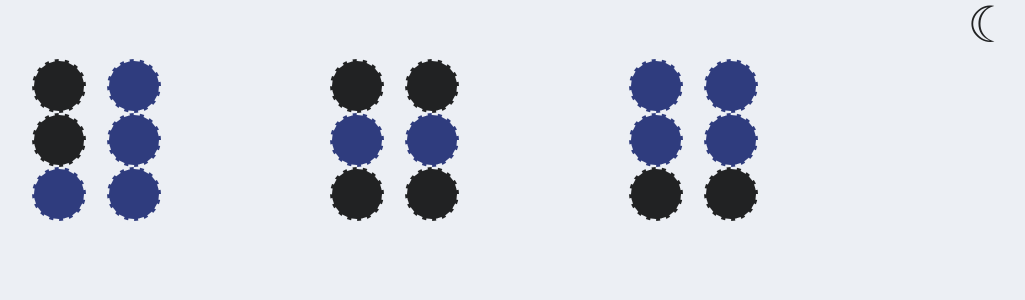
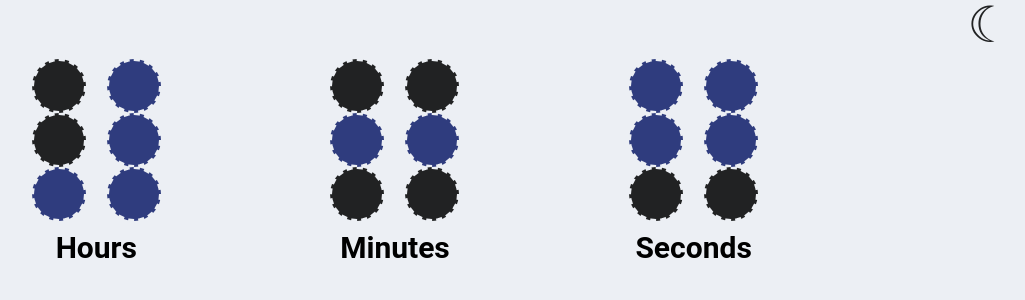
Before and after one commit to Marusiella/BinaryClock, a React (Vite) app: page / in a window 1280 px wide. Shown: the top 300 px of the page, without its empty margins (245-1270 px from the left). Built offline with nearby package versions, Linux system fonts and the light colour scheme.

Commit message:
add titles

```diff
--- a/src/App.jsx
+++ b/src/App.jsx
@@ -1,6 +1,7 @@
 import styled, { createGlobalStyle } from "styled-components";
 import { useEffect, useState } from "react";
 const Global = createGlobalStyle`
+@import url('https://fonts.googleapis.com/css2?family=Roboto:wght@300;400&display=swap');
   body {
     margin: 0;
     padding: 0;
@@ -59,6 +60,13 @@ const Node = styled.div`
   border-radius: 50%;
   border: 2px dashed ${(props) => (!props.isDark ? "#ECEFF4" : "#212223")};
 `;
+
+const Text = styled.div`
+  font-size: 30px;
+  font-family: "Roboto", sans-serif;
+  text-align: center;
+  font-weight: bold;`;
+
 function App() {
   const [isDark, setIsDark] = useState(false);
   const [hours, setHours] = useState([
@@ -129,21 +137,30 @@ function App() {
           </Sun>
         </Navbar>
         <ClockContainer isDark={isDark}>
+          <div>
           <Clocks isDark={isDark} number={1}>
             {hours.map((hour, index) => (
               <Node key={index} isDark={isDark} active={hour}></Node>
             ))}
           </Clocks>
+          <Text>Hours</Text>
+          </div>
+          <div>
           <Clocks isDark={isDark} number={2}>
             {minutes.map((minute, index) => (
               <Node key={index} isDark={isDark} active={minute}></Node>
             ))}
           </Clocks>
+          <Text>Minutes</Text>
+          </div>
+          <div>
           <Clocks isDark={isDark} number={3}>
             {seconds.map((second, index) => (
               <Node key={index} isDark={isDark} active={second}></Node>
             ))}
           </Clocks>
+          <Text>Seconds</Text>
+          </div>
         </ClockContainer>
       </MainContainer>
     </div>
```
